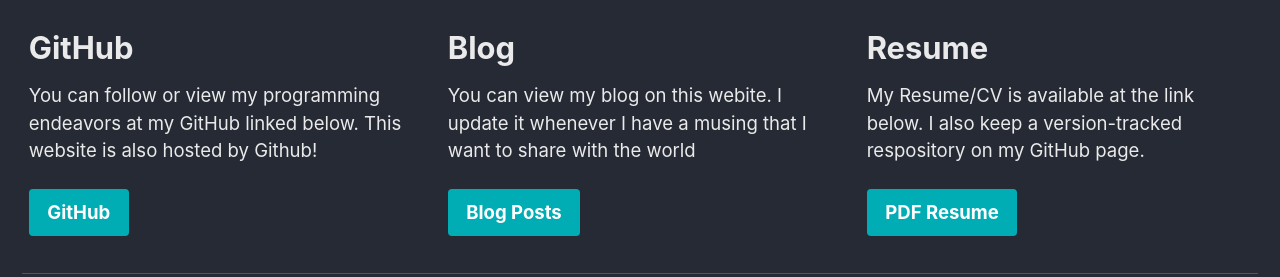
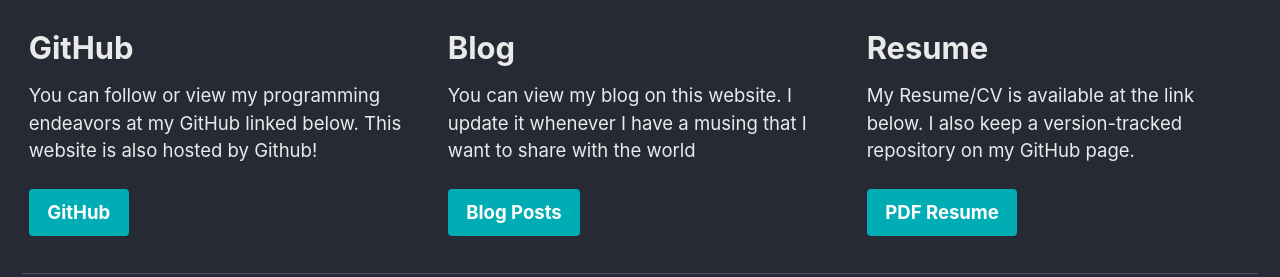
Before and after one commit to aryan-gupta/aryan-gupta.github.io, a Jekyll site: the page built from _pages/home.md, in a window 1280 px wide. Shown: the part 849-1126 px from the top of the page. Built offline with Jekyll 4.4.1, drawn with Linux system fonts in a browser that asks for light colours; cached includes are drawn as plain includes.

Commit message:
Fix spelling errors

```diff
--- a/_pages/home.md
+++ b/_pages/home.md
@@ -21,14 +21,14 @@
   - image_path: /assets/img/main_page_center_feature.png
     alt: "blog"
     title: "Blog"
-    excerpt: "You can view my blog on this webite. I update it whenever I have a musing that I want to share with the world"
+    excerpt: "You can view my blog on this website. I update it whenever I have a musing that I want to share with the world"
     url: "/blog/"
     btn_class: "btn--primary"
     btn_label: "Blog Posts"
   - image_path: /assets/img/main_page_right_feature.png
     alt: "resume"
     title: "Resume"
-    excerpt: "My Resume/CV is available at the link below. I also keep a version-tracked respository on my GitHub page."
+    excerpt: "My Resume/CV is available at the link below. I also keep a version-tracked repository on my GitHub page."
     url: "https://github.com/aryan-gupta/Resume/blob/master/Resume.pdf"
     btn_class: "btn--primary"
     btn_label: "PDF Resume"
```
